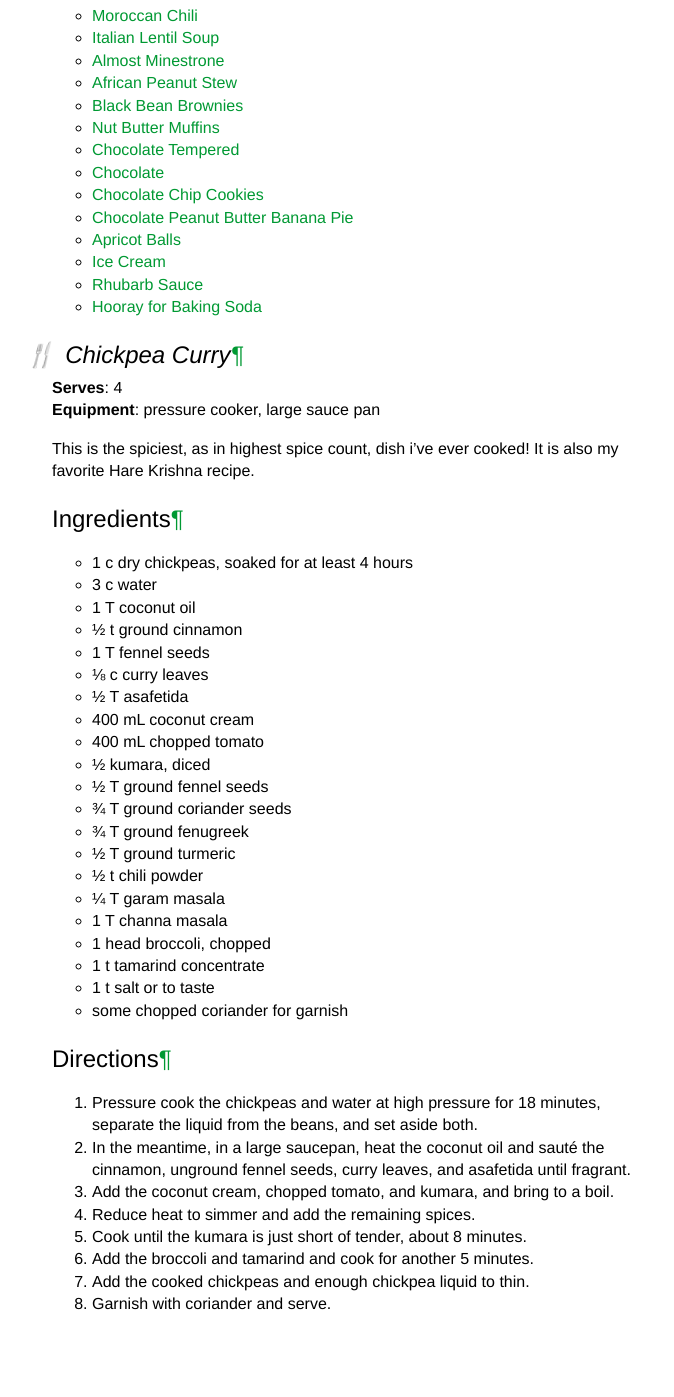
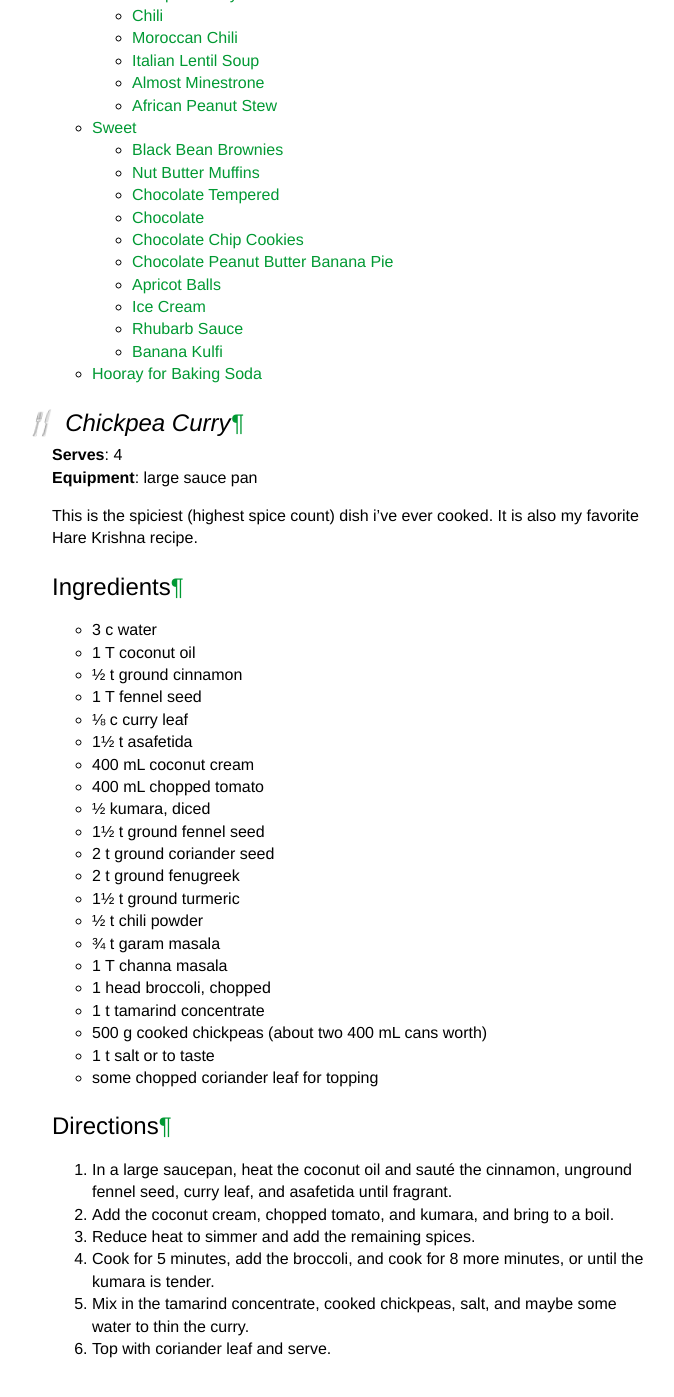
Before and after one commit to araichev/vegehead, a Sphinx documentation site: the page built from docs/recipes/chickpea_curry.rst, in a window 1280 px wide and 1400 px high, scrolled down 926 px. Shown: the top 1397 px of the window, without its empty margins (288-962 px from the left). Built offline with Sphinx 7.4.7, drawn with Linux system fonts in a browser that asks for light colours; before the commit the page ends 2282 px from its top, so only the background shows below that.

Commit message:
Getting table of contents right

```diff
--- a/docs/_templates/globaltoc.html
+++ b/docs/_templates/globaltoc.html
@@ -1,2 +1,2 @@
 <h1>{{ _('Table of Contents') }}</h1>
-{{ toctree() }}
+{{ toctree(collapse=False) }}
--- a/docs/recipes/chickpea_curry.rst
+++ b/docs/recipes/chickpea_curry.rst
@@ -1,43 +1,42 @@
 Chickpea Curry
 ===============
 | **Serves**: 4
-| **Equipment**: pressure cooker, large sauce pan
+| **Equipment**: large sauce pan
 
-This is the spiciest, as in highest spice count, dish i’ve ever cooked!
+This is the spiciest (highest spice count) dish i've ever cooked.
 It is also my favorite Hare Krishna recipe.
+
 
 Ingredients
 --------------
-- 1   c   dry chickpeas, soaked for at least 4 hours
-- 3   c   water
-- 1   T   coconut oil
-- ½     t   ground cinnamon
-- 1   T   fennel seeds
-- ⅛     c   curry leaves
-- ½     T   asafetida
-- 400     mL  coconut cream
-- 400     mL  chopped tomato
-- ½         kumara, diced
-- ½     T   ground fennel seeds
-- ¾     T   ground coriander seeds
-- ¾     T   ground fenugreek
-- ½     T   ground turmeric
-- ½     t   chili powder
-- ¼     T   garam masala
-- 1   T   channa masala
-- 1       head broccoli, chopped
-- 1   t   tamarind concentrate
-- 1   t   salt or to taste
-- some        chopped coriander for garnish
+- 3 c water
+- 1 T coconut oil
+- ½ t ground cinnamon
+- 1 T fennel seed
+- ⅛ c curry leaf
+- 1½ t asafetida
+- 400 mL coconut cream
+- 400 mL chopped tomato
+- ½ kumara, diced
+- 1½ t ground fennel seed
+- 2 t ground coriander seed
+- 2 t ground fenugreek
+- 1½ t ground turmeric
+- ½ t chili powder
+- ¾ t garam masala
+- 1 T channa masala
+- 1 head broccoli, chopped
+- 1 t tamarind concentrate
+- 500 g cooked chickpeas (about two 400 mL cans worth)
+- 1 t salt or to taste
+- some chopped coriander leaf for topping
 
 
 Directions
 ------------
-#. Pressure cook the chickpeas and water at high pressure for 18 minutes, separate the liquid from the beans, and set aside both.
-#. In the meantime, in a large saucepan, heat the coconut oil and sauté the cinnamon, unground fennel seeds, curry leaves, and asafetida until fragrant.
+#. In a large saucepan, heat the coconut oil and sauté the cinnamon, unground fennel seed, curry leaf, and asafetida until fragrant.
 #. Add the coconut cream, chopped tomato, and kumara, and bring to a boil.
 #. Reduce heat to simmer and add the remaining spices.
-#. Cook until the kumara is just short of tender, about 8 minutes.
-#. Add the broccoli and tamarind and cook for another 5 minutes.
-#. Add the cooked chickpeas and enough chickpea liquid to thin.
-#. Garnish with coriander and serve.
+#. Cook for 5 minutes, add the broccoli, and cook for 8 more minutes, or until the kumara is tender.
+#. Mix in the tamarind concentrate, cooked chickpeas, salt, and maybe some water to thin the curry.
+#. Top with coriander leaf and serve.
--- a/pyproject.toml
+++ b/pyproject.toml
@@ -7,7 +7,7 @@ license = "CC BY-NC-SA 4.0"
 
 [tool.poetry.dependencies]
 python = "^3.7||^3.8"
-sphinx = "^2.1"
+sphinx = "^3"
 ghp-import = "^0.5.5"
 
 [tool.poetry.dev-dependencies]
```
Also changed, not shown: README.rst (+6 -1 lines), docs/index.rst (+4 -34 lines), docs/recipes/banana_kulfi.rst (added, +21 -0 lines), docs/savory.rst (added, +27 -0 lines), docs/sweet.rst (added, +19 -0 lines), 1 other file.
